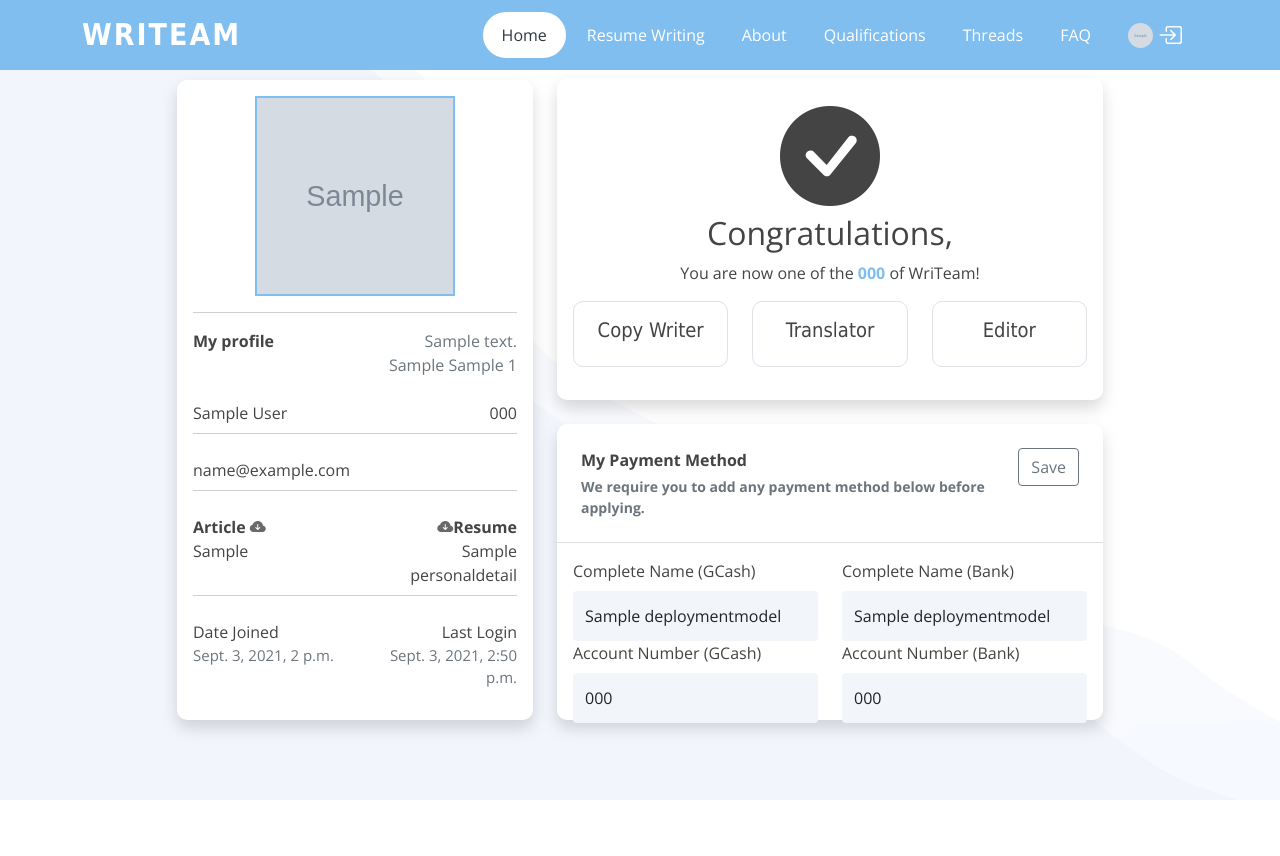
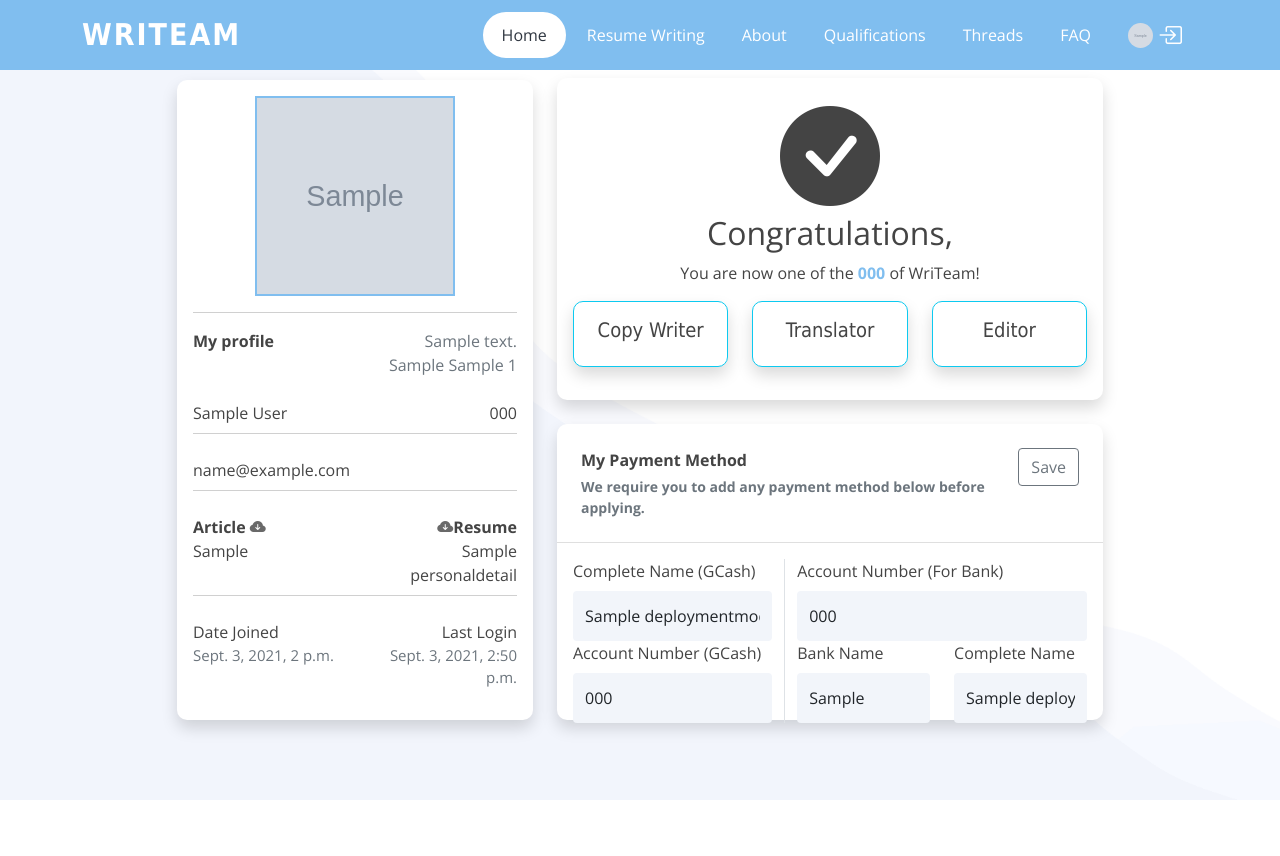
Before and after one commit to Ddollz/Writeam, a Django app: page / in a window 1280 px wide. Shown: the top 856 px of the page. Run offline with Django 3.2, Linux system fonts and the light colour scheme; a user stored in the database is signed in; data comes from the database, SQL or seed files in the repository; tables that the repository leaves empty hold one stand-in row (values such as "Sample post"); grey boxes marked "Sample" are stand-in pictures; some libraries are stand-ins or nearby versions.

Commit message:
add bank account remove onboarding model

```diff
--- a/adminApp/views.py
+++ b/adminApp/views.py
@@ -14,7 +14,6 @@
 from accounts.decorators import unauthenticated_user, allowed_users
 from accounts.models import accounts
 from clientApp.models import article, personalDetails, employmentHistory, education, skill, link, reference, jobapplication
-from .models import onboardingApplicant
 from .forms import *
 
 from system.models import jobList, manpower, contact
--- a/clientApp/forms.py
+++ b/clientApp/forms.py
@@ -153,6 +153,8 @@
         attrs={'type': 'text', 'class': 'form-control', 'default': ''}))
     gnumber = forms.CharField(label="", required=False, widget=forms.TextInput(
         attrs={'type': 'text', 'class': 'form-control', 'default': ''}))
+    bank = forms.CharField(label="", required=False, widget=forms.TextInput(
+        attrs={'type': 'text', 'class': 'form-control', 'default': ''}))
     bname = forms.CharField(label="", required=False, widget=forms.TextInput(
         attrs={'type': 'text', 'class': 'form-control', 'default': ''}))
     bnumber = forms.CharField(label="", required=False, widget=forms.TextInput(
--- a/clientApp/models.py
+++ b/clientApp/models.py
@@ -31,6 +31,7 @@
     gnumber = models.CharField(max_length=255, blank=True, null=True)
 
     is_bank = models.BooleanField(default=False)
+    bank = models.CharField(max_length=255, blank=True, null=True)
     bname = models.CharField(max_length=255, blank=True, null=True)
     bnumber = models.CharField(max_length=255, blank=True, null=True)
 
--- a/templates/main/Client/include/myDashboard.html
+++ b/templates/main/Client/include/myDashboard.html
@@ -83,11 +83,11 @@
                         Application Progress
                         <div class="text-secondary">
                             {% if not request.user.jobapplication.is_validated %}
-                            Date Submitted: {{request.user.jobapplication.dateSubmit|date:"M. D, Y"}}
+                            Date Submitted: {{request.user.jobapplication.dateSubmit|date:"M. d, Y"}}
                             {% else %}
                             <div class="row">
                                 <div class="col">
-                                    Date Submitted: {{request.user.jobapplication.dateSubmit|date:"M. D, Y"}}
+                                    Date Submitted: {{request.user.jobapplication.dateSubmit|date:"M. d, Y"}}
                                 </div>
                                 <div class="col text-end">
                                     Date Evaluated: {{request.user.jobapplication.validationDate|date:"M. d, Y"}}
@@ -101,7 +101,7 @@
                         {% if not request.user.jobapplication.is_validated %}
                         <div class="row  text-center">
                             <div class="col">
-                                <div class="card border">
+                                <div class="card border border-info shadow">
                                     <div class="card-body job-card p-3">
                                         <div class="frontContent">
                                             <h5 class="card-title">Copy Writer</h5>
@@ -114,7 +114,7 @@
                                 </div>
                             </div>
                             <div class="col">
-                                <div class="card border">
+                                <div class="card border border-info border shadow">
                                     <div class="card-body job-card p-3">
                                         <div class="frontContent">
                                             <h5 class="card-title">Translator</h5>
@@ -127,7 +127,7 @@
                                 </div>
                             </div>
                             <div class="col">
-                                <div class="card border">
+                                <div class="card border border-info shadow">
                                     <div class="card-body job-card p-3">
                                         <div class="frontContent">
                                             <h5 class="card-title">Editor</h5>
@@ -148,7 +148,7 @@
                         {% elif request.user.jobapplication.jobAccepted == 'None' %}
                         <div class="row  text-center">
                             <div class="col">
-                                <div class="card border">
+                                <div class="card border border-info shadow">
                                     <div class="card-body job-card p-3">
                                         <div class="frontContent">
                                             <h5 class="card-title">Copy Writer</h5>
@@ -188,7 +188,7 @@
                                 </div>
                             </div>
                             <div class="col">
-                                <div class="card border">
+                                <div class="card border border-info shadow">
                                     <div class="card-body job-card p-3">
                                         <div class="frontContent">
                                             <h5 class="card-title">Translator</h5>
@@ -227,7 +227,7 @@
                                 </div>
                             </div>
                             <div class="col">
-                                <div class="card border">
+                                <div class="card border border-info shadow">
                                     <div class="card-body job-card p-3">
                                         <div class="frontContent">
                                             <h5 class="card-title">Editor</h5>
@@ -281,7 +281,7 @@
                         </div>
                         <div class="row  text-center">
                             <div class="col">
-                                <div class="card border">
+                                <div class="card border border-info shadow">
                                     <div class="card-body job-card p-3">
                                         <div class="frontContent">
                                             {% if request.user.jobapplication.jobAccepted == 'Copy Writer' %}
@@ -305,7 +305,7 @@
                                 </div>
                             </div>
                             <div class="col">
-                                <div class="card border">
+                                <div class="card border border-info shadow">
                                     <div class="card-body job-card p-3">
                                         <div class="frontContent">
                                             {% if request.user.jobapplication.jobAccepted == 'Translator' %}
@@ -331,7 +331,7 @@
                                 </div>
                             </div>
                             <div class="col">
-                                <div class="card border">
+                                <div class="card border border-info shadow">
                                     <div class="card-body job-card p-3">
                                         <div class="frontContent">
 
@@ -379,17 +379,26 @@
                             {% csrf_token %}
                             {{paymentform.non_field_errors}}
                             <div class="row">
-                                <div class="col">
+                                <div class="col-5 border-end">
                                     <label for="exampleInputEmail1" class="form-label">Complete Name (GCash)</label>
                                     {{paymentform.gname}}
                                     <label for="exampleInputEmail1" class="form-label">Account Number (GCash)</label>
                                     {{paymentform.gnumber}}
                                 </div>
-                                <div class="col">
-                                    <label for="exampleInputEmail1" class="form-label">Complete Name (Bank)</label>
-                                    {{paymentform.bname}}
-                                    <label for="exampleInputEmail1" class="form-label">Account Number (Bank)</label>
+                                <div class="col-7">
+                                    <label for="exampleInputEmail1" class="form-label">Account Number (For Bank)</label>
                                     {{paymentform.bnumber}}
+                                    <div class="row">
+                                        <div class="col">
+                                            <label for="exampleInputEmail1" class="form-label">Bank Name</label>
+                                            {{paymentform.bank}}
+                                        </div>
+                                        <div class="col">
+
+                                            <label for="exampleInputEmail1" class="form-label">Complete Name</label>
+                                            {{paymentform.bname}}
+                                        </div>
+                                    </div>
                                 </div>
                             </div>
                         </div>
```
Also changed, not shown: adminApp/models.py (+0 -40 lines), templates/main/Admin/applicantstatus.html (+69 -18 lines), adminApp/migrations/0001_initial.py (deleted), adminApp/migrations/__init__.py (deleted), clientApp/migrations/0041_deploymentmodel_bank.py (added).
